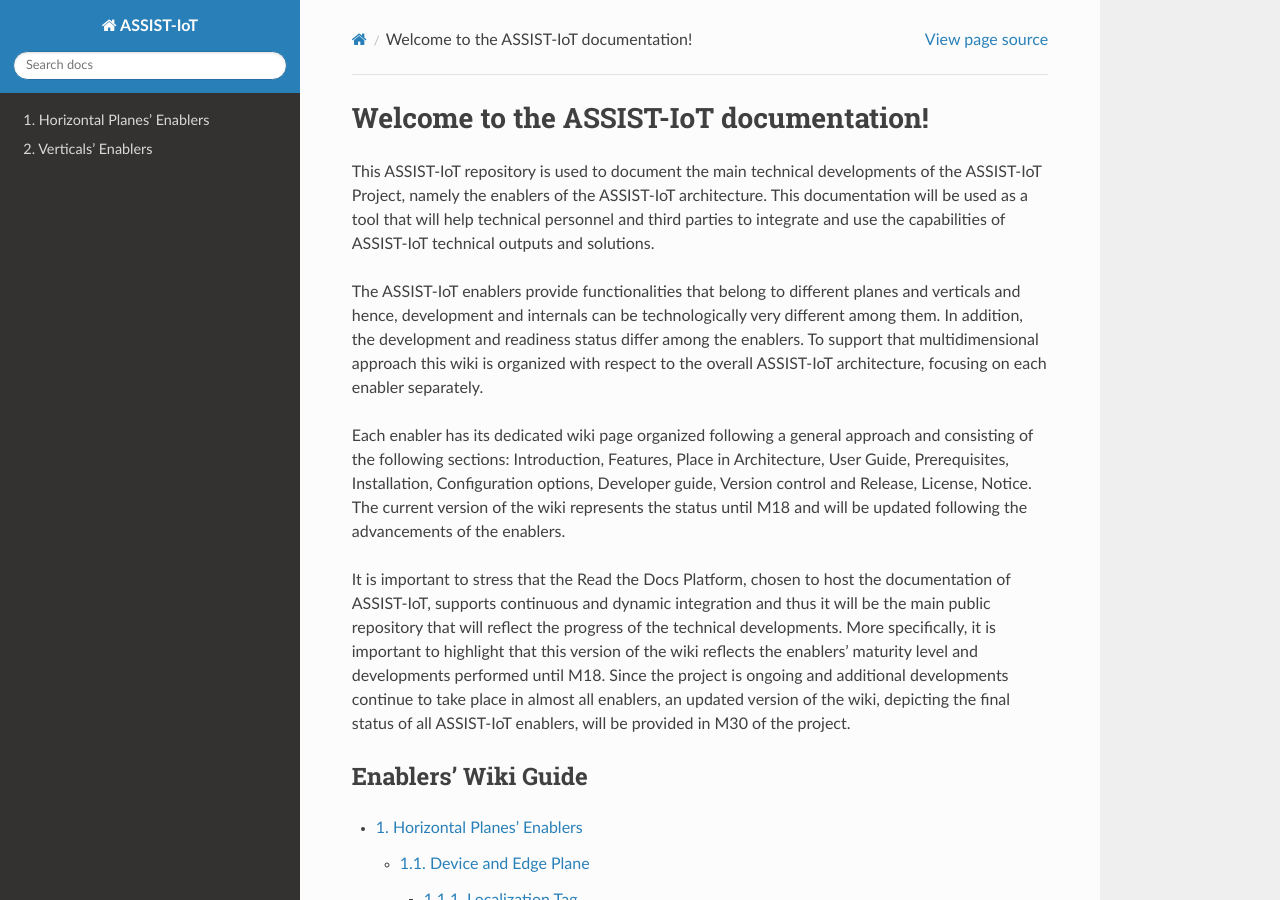
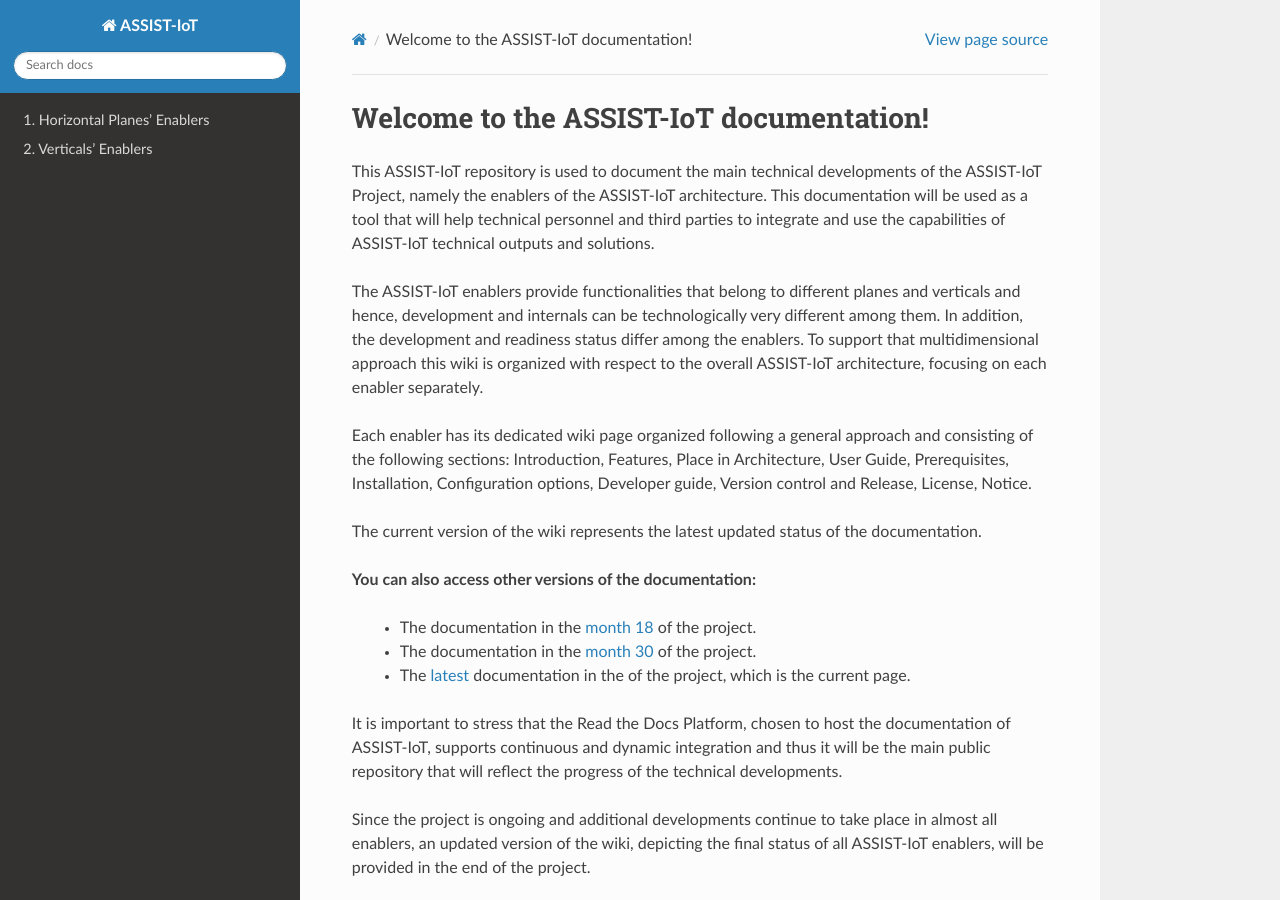
Before and after one commit to assist-iot/assist-iot-documentation, a Sphinx documentation site: the page built from docs/source/index.rst, in a window 1280 px wide and 900 px high. Built offline with Sphinx 7.4.7 and the Read the Docs theme 2.0.0, drawn with Linux system fonts in a browser that asks for light colours; formulas are drawn with MathJax 3.

Commit message:
status update

```diff
--- a/docs/source/index.rst
+++ b/docs/source/index.rst
@@ -1,13 +1,37 @@
 Welcome to the ASSIST-IoT documentation!
 ========================================
 
-This ASSIST-IoT repository is used to document the main technical developments of the ASSIST-IoT Project, namely the enablers of the ASSIST-IoT architecture. This documentation will be used as a tool that will help technical personnel and third parties to integrate and use the capabilities of ASSIST-IoT technical outputs and solutions.
+This ASSIST-IoT repository is used to document the main technical developments of the ASSIST-IoT Project,
+namely the enablers of the ASSIST-IoT architecture. This documentation will be used as a tool that will help technical personnel
+and third parties to integrate and use the capabilities of ASSIST-IoT technical outputs and solutions.
 
-The ASSIST-IoT enablers provide functionalities that belong to different planes and verticals and hence, development and internals can be technologically very different among them. In addition, the development and readiness status differ among the enablers. To support that multidimensional approach this wiki is organized with respect to the overall ASSIST-IoT architecture, focusing on each enabler separately.
+The ASSIST-IoT enablers provide functionalities that belong to different planes and verticals and hence,
+development and internals can be technologically very different among them. In addition, the development and
+readiness status differ among the enablers. To support that multidimensional approach this wiki is organized
+with respect to the overall ASSIST-IoT architecture, focusing on each enabler separately.
 
-Each enabler has its dedicated wiki page organized following a general approach and consisting of the following sections: Introduction, Features, Place in Architecture, User Guide, Prerequisites, Installation, Configuration options, Developer guide, Version control and Release, License, Notice. The current version of the wiki represents the status until M18 and will be updated following the advancements of the enablers.
+Each enabler has its dedicated wiki page organized following a general approach and consisting of the following sections:
+Introduction, Features, Place in Architecture, User Guide, Prerequisites, Installation, Configuration options,
+Developer guide, Version control and Release, License, Notice.
 
-It is important to stress that the Read the Docs Platform, chosen to host the documentation of ASSIST-IoT, supports continuous and dynamic integration and thus it will be the main public repository that will reflect the progress of the technical developments. More specifically, it is important to highlight that this version of the wiki reflects the enablers' maturity level and developments performed until M18. Since the project is ongoing and additional developments continue to take place in almost all enablers, an updated version of the wiki, depicting the final status of all ASSIST-IoT enablers, will be provided in M30 of the project.
+The current version of the wiki represents the latest updated status of the documentation.
+
+
+**You can also access other versions of the documentation:**
+
+    - The documentation in the `month 18 <https://assist-iot-enablers-documentation.readthedocs.io/en/m18/index.html>`_ of the project.
+    - The documentation in the `month 30 <https://assist-iot-enablers-documentation.readthedocs.io/en/m30/index.html>`_ of the project.
+    - The  `latest <https://assist-iot-enablers-documentation.readthedocs.io/en/latest/index.html>`_ documentation in the of the project, which is the current page.
+
+
+
+
+It is important to stress that the Read the Docs Platform, chosen to host the documentation of ASSIST-IoT,
+supports continuous and dynamic integration and thus it will be the main public repository that will reflect
+the progress of the technical developments.
+
+Since the project is ongoing and additional developments continue to take place in almost all enablers,
+an updated version of the wiki, depicting the final status of all ASSIST-IoT enablers, will be provided in the end of the project.
 
 
 ####################
```
